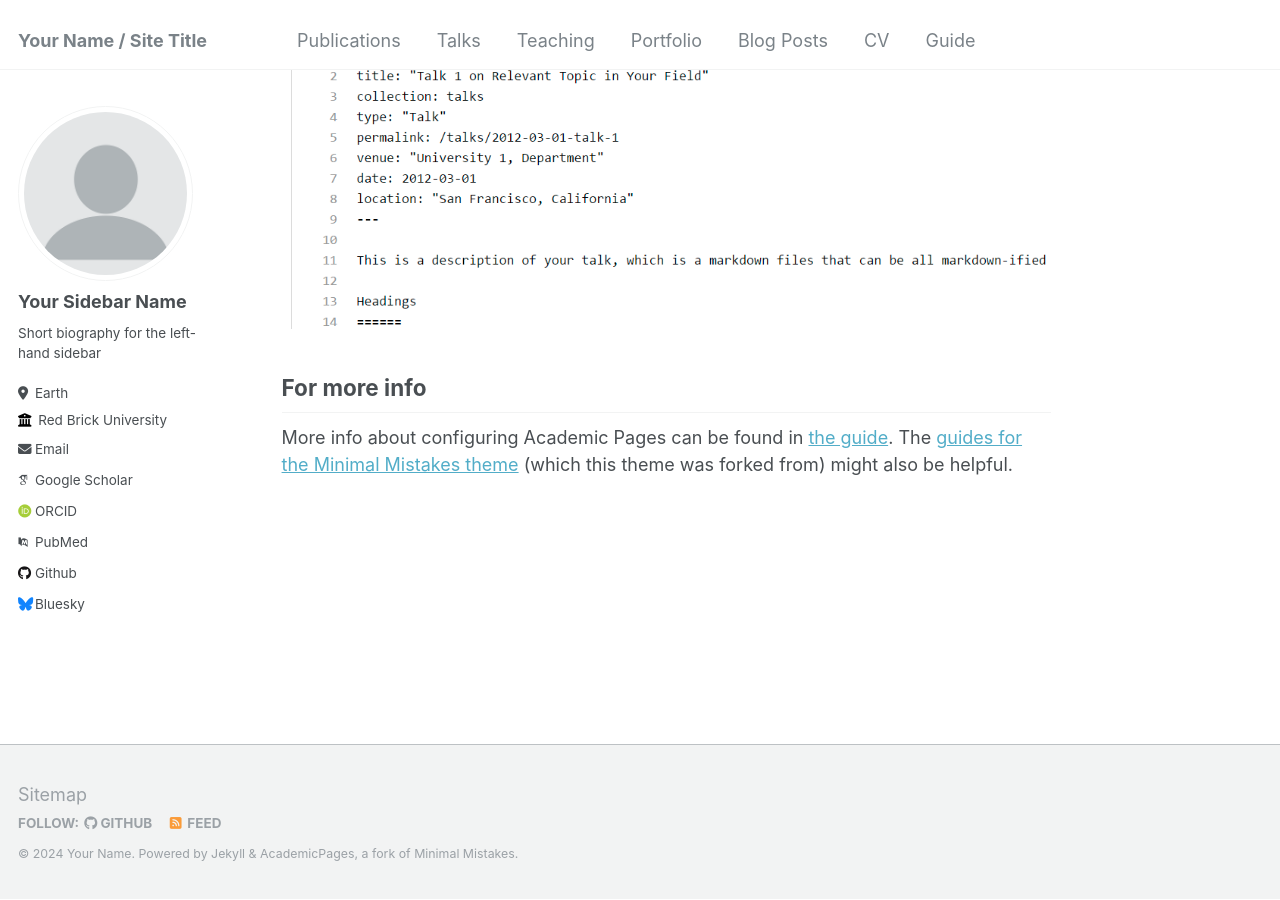
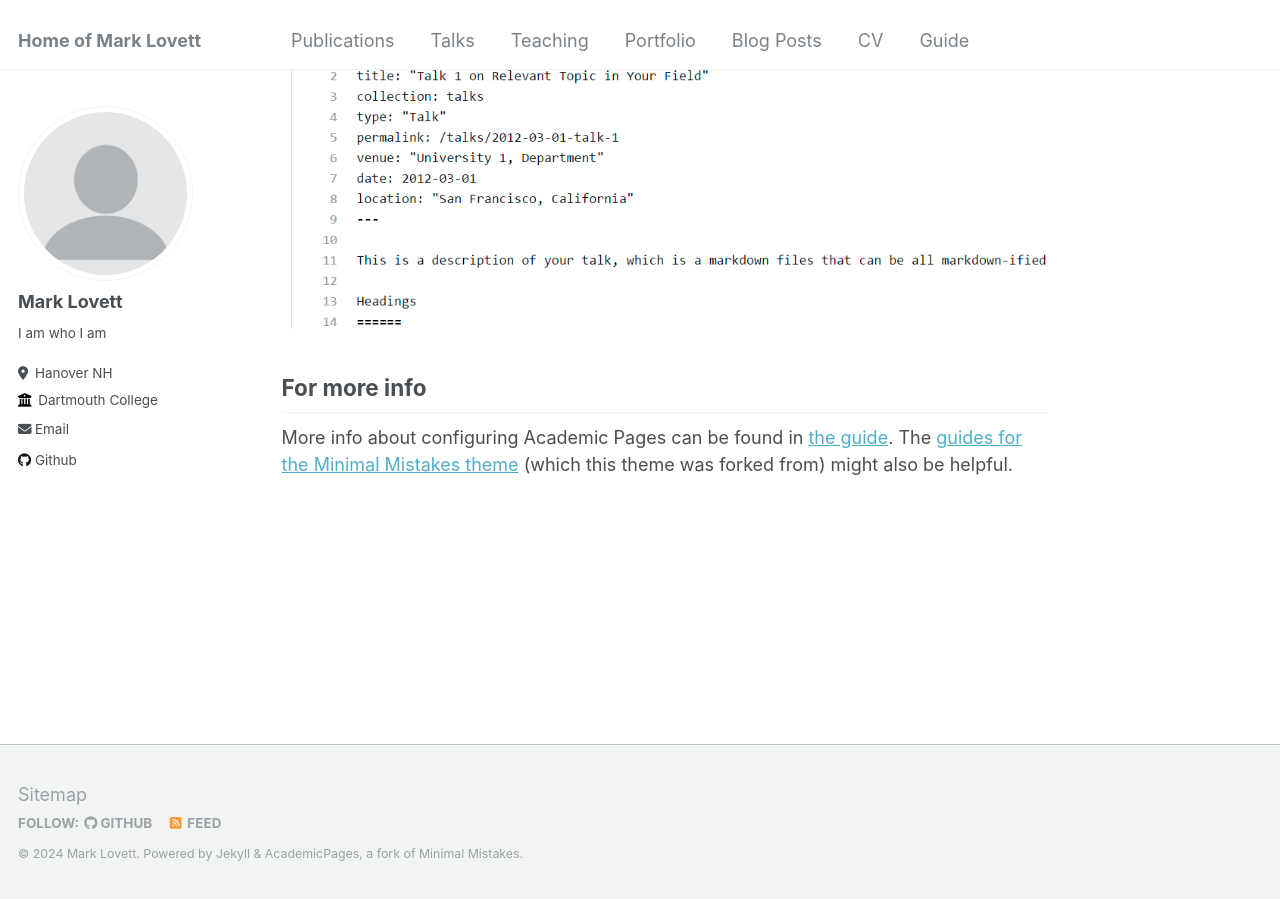
Before and after one commit to MarksLovett/MarksLovett.github.io, a Jekyll site: the page built from _pages/about.md, in a window 1280 px wide and 900 px high, scrolled down 2632 px. Built offline with Jekyll 4.4.1, drawn with Linux system fonts in a browser that asks for light colours; some web fonts are replaced.

Commit message:
Update _config.yml

```diff
--- a/_config.yml
+++ b/_config.yml
@@ -8,13 +8,13 @@
 
 # Basic Site Settings
 locale                   : "en-US"
-title                    : "Your Name / Site Title"
+title                    : "Home of Mark Lovett"
 title_separator          : "-"
-name                     : &name "Your Name"
-description              : &description "personal description"
-url                      : https://academicpages.github.io # the base hostname & protocol for your site e.g. "https://mmistakes.github.io"
+name                     : &name "Mark Lovett"
+description              : &description "Self proclaimed mathematician"
+url                      : https://markslovett.github.io # the base hostname & protocol for your site e.g. "https://mmistakes.github.io"
 baseurl                  : "" # the subpath of your site, e.g. "/blog"
-repository               : "academicpages/academicpages.github.io"
+repository               : "MarksLovett/MarksLovett.github.io"
 
 # Site Author - The following control what appear as part of the author content on the side bar.
 #               If a field is blank the icon and link will not appear, otherwise it will be shown.
@@ -22,33 +22,33 @@ repository               : "academicpages/academicpages.github.io"
 author:
   # Biographic information
   avatar           : "profile.png"
-  name             : "Your Sidebar Name"
+  name             : "Mark Lovett"
   pronouns         : # example: "she/her"
-  bio              : "Short biography for the left-hand sidebar"
-  location         : "Earth"
-  employer         : "Red Brick University"
+  bio              : "I am who I am"
+  location         : "Hanover NH"
+  employer         : "Dartmouth College"
   uri              : # URL
-  email            : "none@example.org"
+  email            : "mark.lovett.gr@dartmouth.edu"
 
   # Academic websites
   arxiv            : # URL - Update with the correct link to your profile
-  googlescholar    : "https://scholar.google.com/citations?user=PS_CX0AAAAAJ"
+  googlescholar    : # URL
   impactstory      : # URL
-  orcid            : "http://orcid.org/yourorcidurl"
+  orcid            : # URL
   semantic         : # URL
-  pubmed           : "https://www.ncbi.nlm.nih.gov/pubmed/?term=john+snow"
+  pubmed           : # URL
   researchgate     : # URL
 
   # Repositories and software development
   bitbucket        : # Username - Update with your username on the site
   codepen          : # Username
   dribbble         : # Username
-  github           : "academicpages"
+  github           : "MarksLovett"
   kaggle           : # Username
   stackoverflow    : # User number or user number and name (i.e., use "1" or "1/jeff-atwood")
 
   # Social media
-  bluesky          : "bsky.app" # Replace this with you Bluesky username
+  bluesky          : # Username
   facebook         : # Username
   flickr           : # Username
   foursquare       : # Username
```
